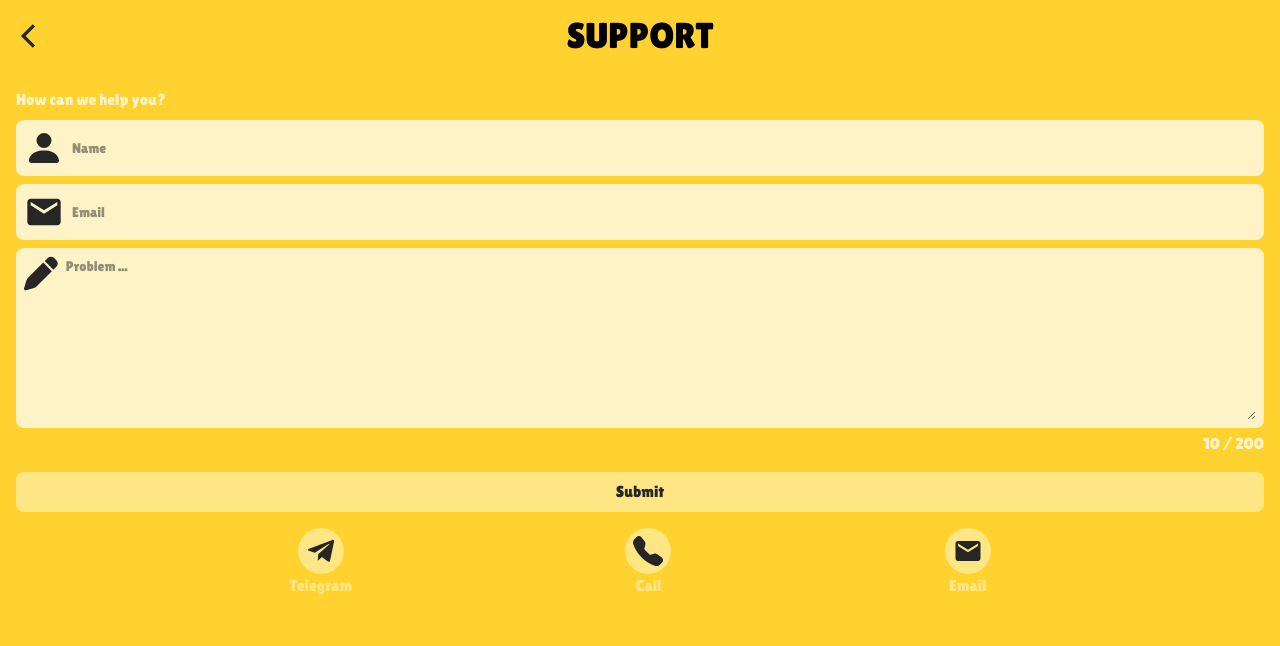
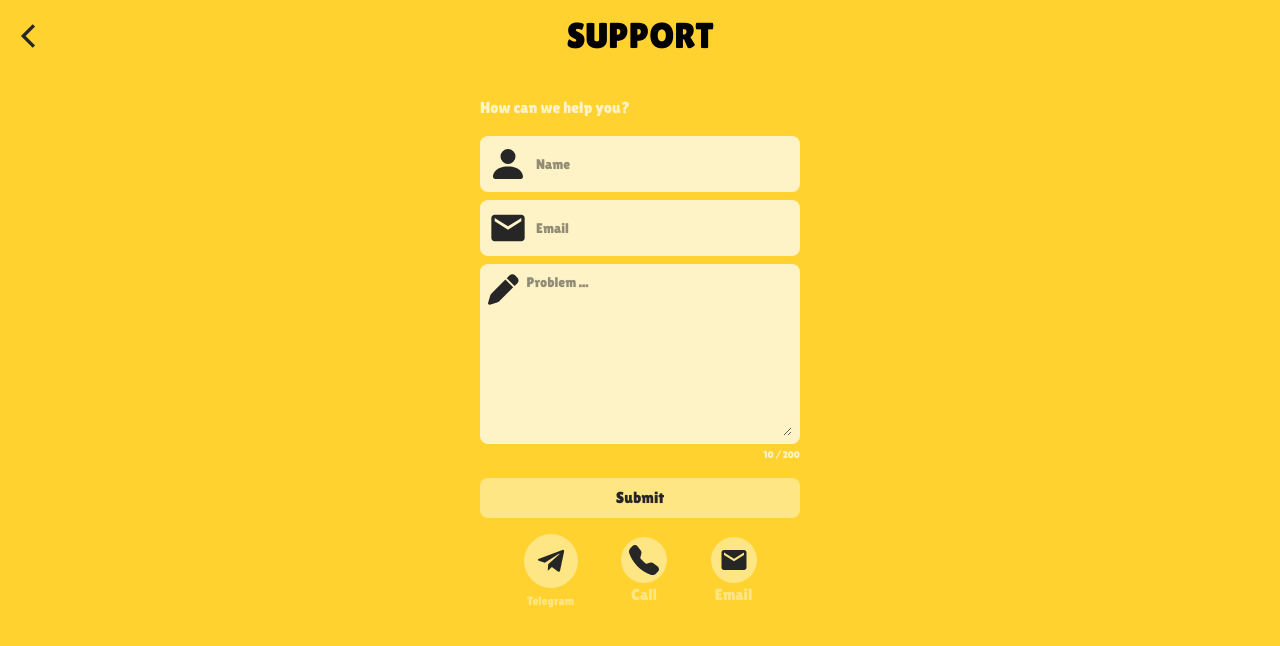
Before and after one commit to mahdibaderloo/fastfood, a React (Vite) app: page /support in a window 1280 px wide. Shown: the top 646 px of the page. Built offline with nearby package versions, Linux system fonts and the light colour scheme.

Commit message:
responsive Support (tablet size)

```diff
--- a/src/features/support/SupportForm.tsx
+++ b/src/features/support/SupportForm.tsx
@@ -6,7 +6,7 @@ function SupportForm() {
   return (
     <form>
       <h3 className="text-amber-100">How can we help you?</h3>
-      <div className="flex items-center gap-2 bg-amber-100 p-2 rounded-lg mt-2">
+      <div className="flex items-center gap-2 bg-amber-100 p-2 rounded-lg mt-2 sm:mt-4">
         <BsPersonFill size={40} color="#262626" />
         <input
           type="text"
@@ -31,7 +31,7 @@ function SupportForm() {
             placeholder="Problem ..."
           ></textarea>
         </div>
-        <p className="text-amber-100 text-[16px] w-full flex justify-end mt-1 mr-4">
+        <p className="text-amber-100 text-[0.6rem] w-full flex justify-end mt-1 mr-4">
           10 / 200
         </p>
       </div>
--- a/src/features/support/SupportLinks.tsx
+++ b/src/features/support/SupportLinks.tsx
@@ -5,11 +5,11 @@ import { MdEmail } from "react-icons/md";
 function SupportLinks() {
   return (
     <ul className="flex justify-evenly items-center text-amber-200 mt-4">
-      <li className="flex flex-col items-center justify-center hover:text-amber-300 transition-all delay-100">
-        <p className="bg-amber-200 w-fit p-2 rounded-full hover:bg-amber-300 transition-all delay-100">
+      <li className="flex flex-col items-center justify-center sm:gap-1 hover:text-amber-300 transition-all delay-100">
+        <p className="bg-amber-200 w-fit p-2 sm:p-3 rounded-full hover:bg-amber-300 transition-all delay-100">
           <FaTelegramPlane size={30} color="#262626" />
         </p>
-        <span className="text-[16px]">Telegram</span>
+        <span className="text-[0.6rem] sm:text-[0.75rem]">Telegram</span>
       </li>
       <li className="flex flex-col items-center justify-center hover:text-amber-300 transition-all delay-100">
         <p className="bg-amber-200 w-fit p-2 rounded-full hover:bg-amber-300 transition-all delay-100">
--- a/src/pages/Support.tsx
+++ b/src/pages/Support.tsx
@@ -10,12 +10,12 @@ function Support() {
         showBackButton={true}
         classP="text-4xl dark:text-amber-300"
       />
-      <div className="bg-amber-300 dark:bg-neutral-800">
-        <main className="p-4 pt-22 overflow-y-scroll h-screen">
+      <main className="p-4 pt-22 sm:pt-24 overflow-y-scroll h-screen bg-amber-300 dark:bg-neutral-800">
+        <div className="sm:w-80 sm:mx-auto">
           <SupportForm />
           <SupportLinks />
-        </main>
-      </div>
+        </div>
+      </main>
     </>
   );
 }
```
